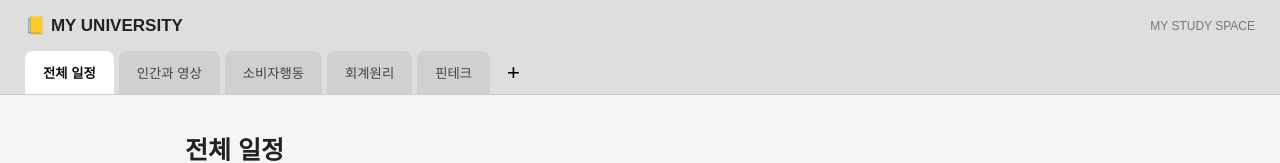
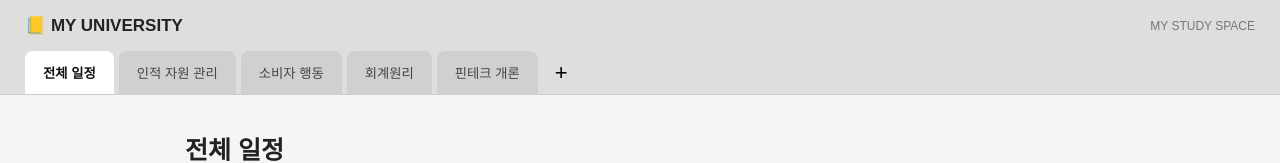
Before and after one commit to minyulee/UNIV-TRACKER, a plain HTML site: page index.html in a window 1280 px wide. Shown: the top 163 px of the page. Drawn offline with Linux system fonts and the light colour scheme.

Commit message:
Update index.html

```diff
--- a/index.html
+++ b/index.html
@@ -226,10 +226,10 @@ h1 { font-size:25px; margin-bottom:8px; }
 
 <script>
 const defaultSubjects = [
-  "인간과 영상",
-  "소비자행동",
+  "인적 자원 관리",
+  "소비자 행동",
   "회계원리",
-  "핀테크"
+  "핀테크 개론"
 ];
 
 let data;
```
